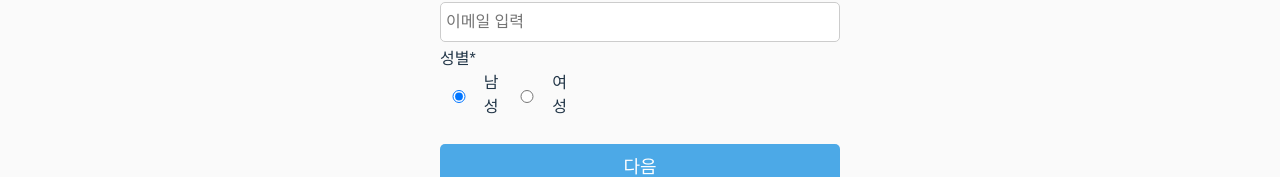
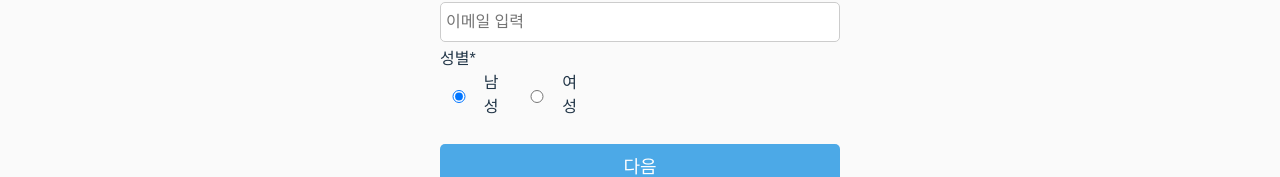
Before and after one commit to Team-Merge/jigu_travel_fe, a React (Vite) app: page /auth/register in a window 1280 px wide. Shown: the part 552-729 px from the top of the page. Built offline with nearby package versions, Linux system fonts and the light colour scheme; what chartjs-plugin-datalabels would draw is missing.

Commit message:
fix: 수정 회원가입 성별부분
- 간격 조정

```diff
--- a/src/pages/Register.tsx
+++ b/src/pages/Register.tsx
@@ -182,15 +182,19 @@ const Register: React.FC = () => {
             <div className="input-wrapper">
               <label>성별<span className="required">*</span></label>
               <div className="gender-container">
+                <div>
                 <label className="gender-option">
                   <input type="radio" value="MALE" checked={gender === "MALE"} onChange={() => setGender("MALE")}/>
                   남성
                 </label>
+                </div>
+                <div>
                 <label className="gender-option">
                   <input type="radio" value="FEMALE" checked={gender === "FEMALE"}
                          onChange={() => setGender("FEMALE")}/>
                   여성
                 </label>
+                </div>
               </div>
             </div>
 
--- a/src/styles/Register.css
+++ b/src/styles/Register.css
@@ -62,7 +62,7 @@ form.register-form .gender-container {
   /*align-items: center;*/
   display: flex;
   flex-direction: row;
-  gap: 10px; /* 각 성별 옵션 간의 간격 */
+  gap: 20px; /* 각 성별 옵션 간의 간격 */
   justify-content: flex-start; /* 좌측 정렬 */
   align-items: center;
 }
```
